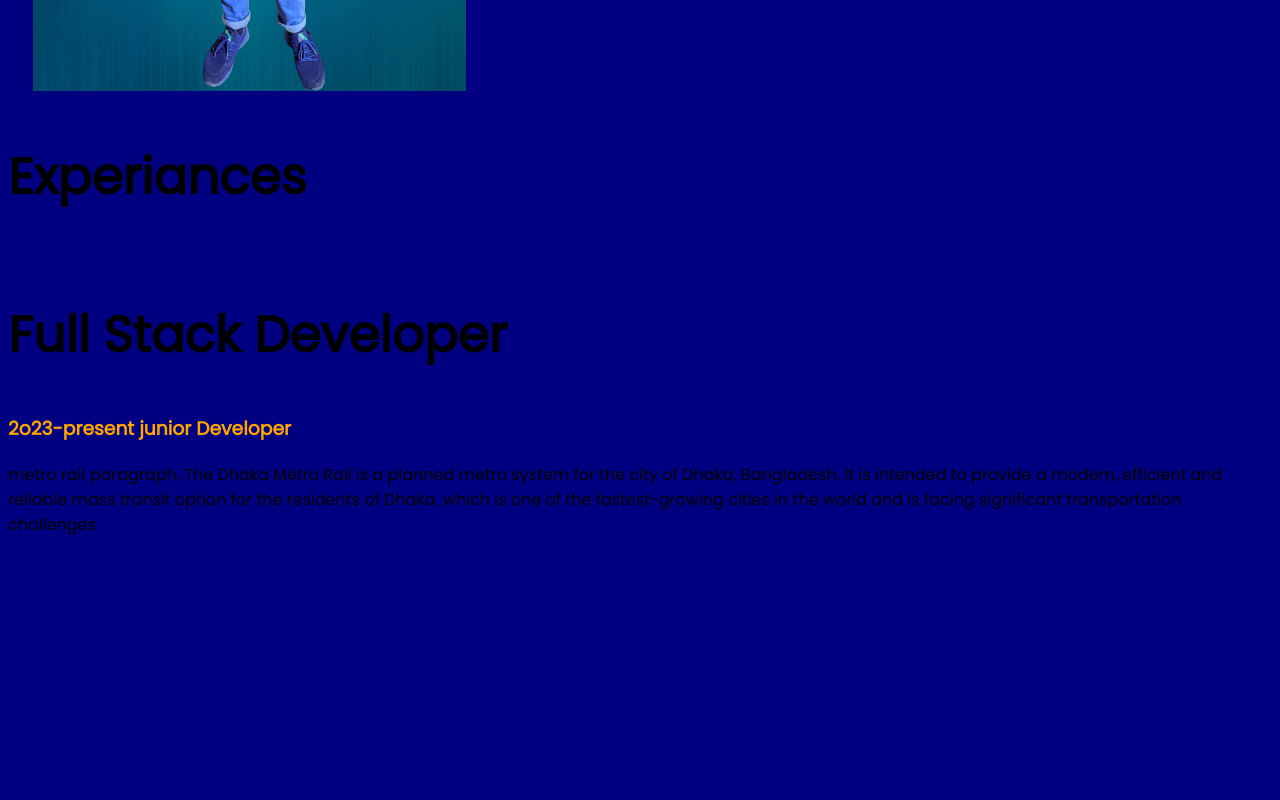
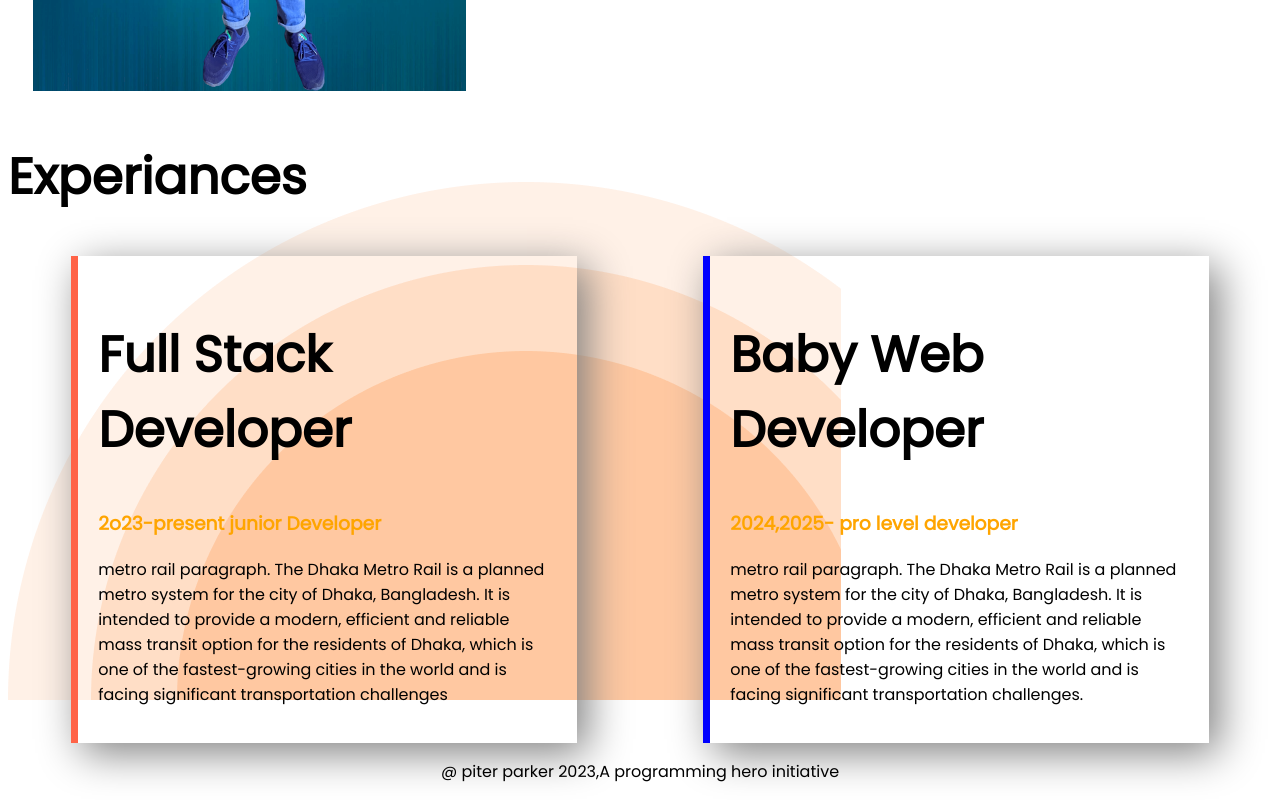
Before and after one commit to Abusayem99133/developer-portfolio, a plain HTML site: page index 2.html in a window 1280 px wide. Shown: the part 1032-1832 px from the top of the page. Before the commit the page ends 1593 px from the top, so only its background shows below. Drawn offline with Linux system fonts and the light colour scheme.

Commit message:
footer, background aria

```diff
--- a/index 2.html
+++ b/index 2.html
@@ -57,11 +57,20 @@
                     transportation
                     challenges</p>
             </div>
-            <div>
-
+            <div id="baby-web-developer" class="experiance-item">
+                <h1>Baby Web Developer</h1>
+                <h3><span class="hamza">2024,2025- pro level developer</span></h3>
+                <p>metro rail paragraph. The Dhaka Metro Rail is a planned metro system for the city of Dhaka,
+                    Bangladesh. It is intended to provide a modern, efficient and reliable mass transit option for the
+                    residents of Dhaka, which is one of the fastest-growing cities in the world and is facing
+                    significant transportation challenges.</p>
             </div>
         </div>
     </section>
+    <footer id="header-line">
+        <p>@ piter parker 2023,A programming hero initiative</p>
+
+    </footer>
 
 </body>
 
--- a/style 2.css
+++ b/style 2.css
@@ -1,6 +1,6 @@
 body {
     font-family: 'Poppins', sans-serif;
-    background-color: navy;
+    background-color: white;
 }
 
 h1 {
@@ -33,3 +33,30 @@ h2 {
     border-radius: 5px;
 
 }
+
+.experiance-aria {
+    background-image: url(/images/header_bg.png);
+    background-repeat: no-repeat;
+    background-position: left;
+}
+
+.experiance-item {
+    width: 40%;
+    margin-left: 5%;
+    margin-right: 5%;
+    padding: 20px;
+    box-shadow: 10px 10px 40px gray;
+}
+
+#full-stack-developer {
+    border-left: 7px solid tomato;
+
+}
+
+#baby-web-developer {
+    border-left: 7px solid blue;
+}
+
+footer p {
+    text-align: center;
+}
```
